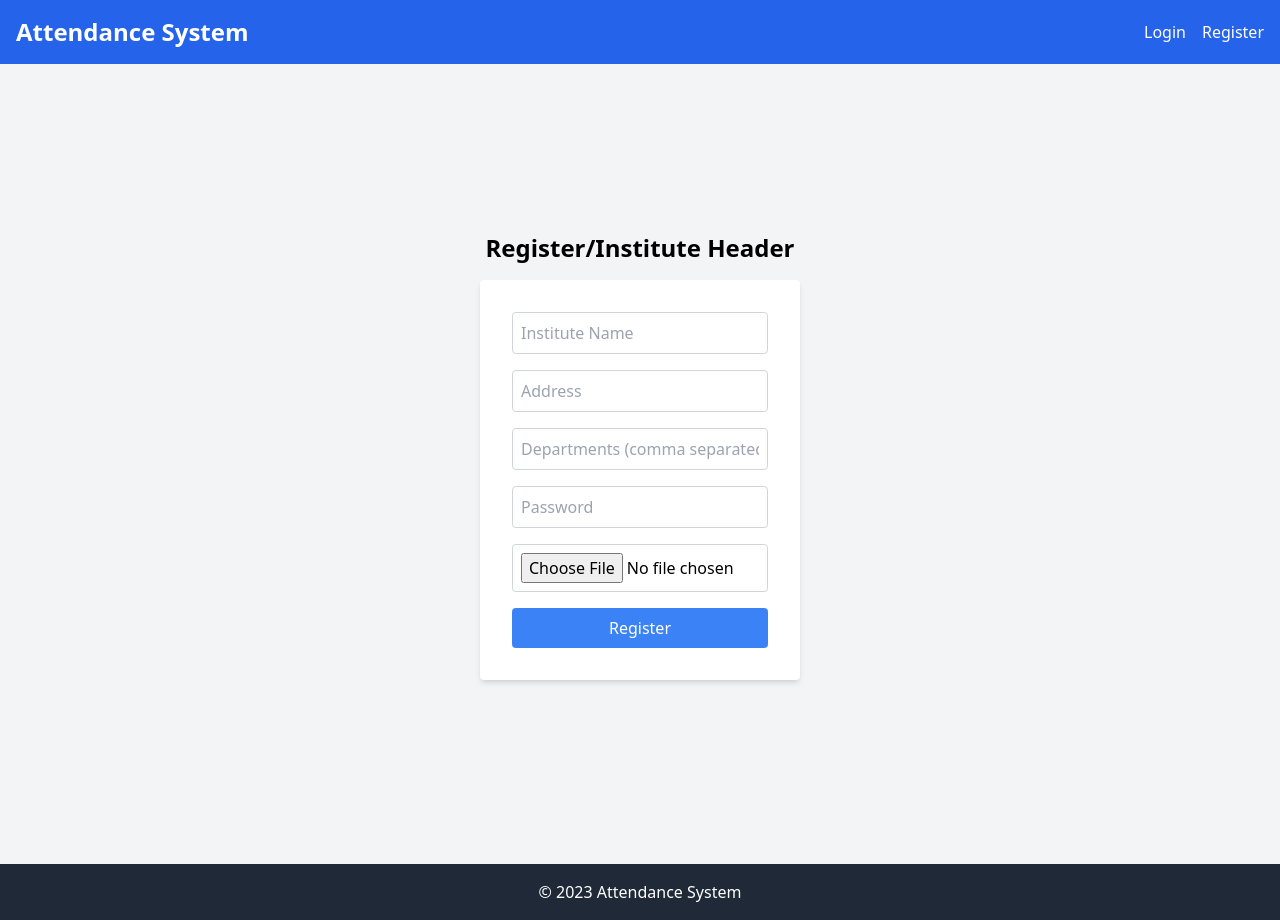
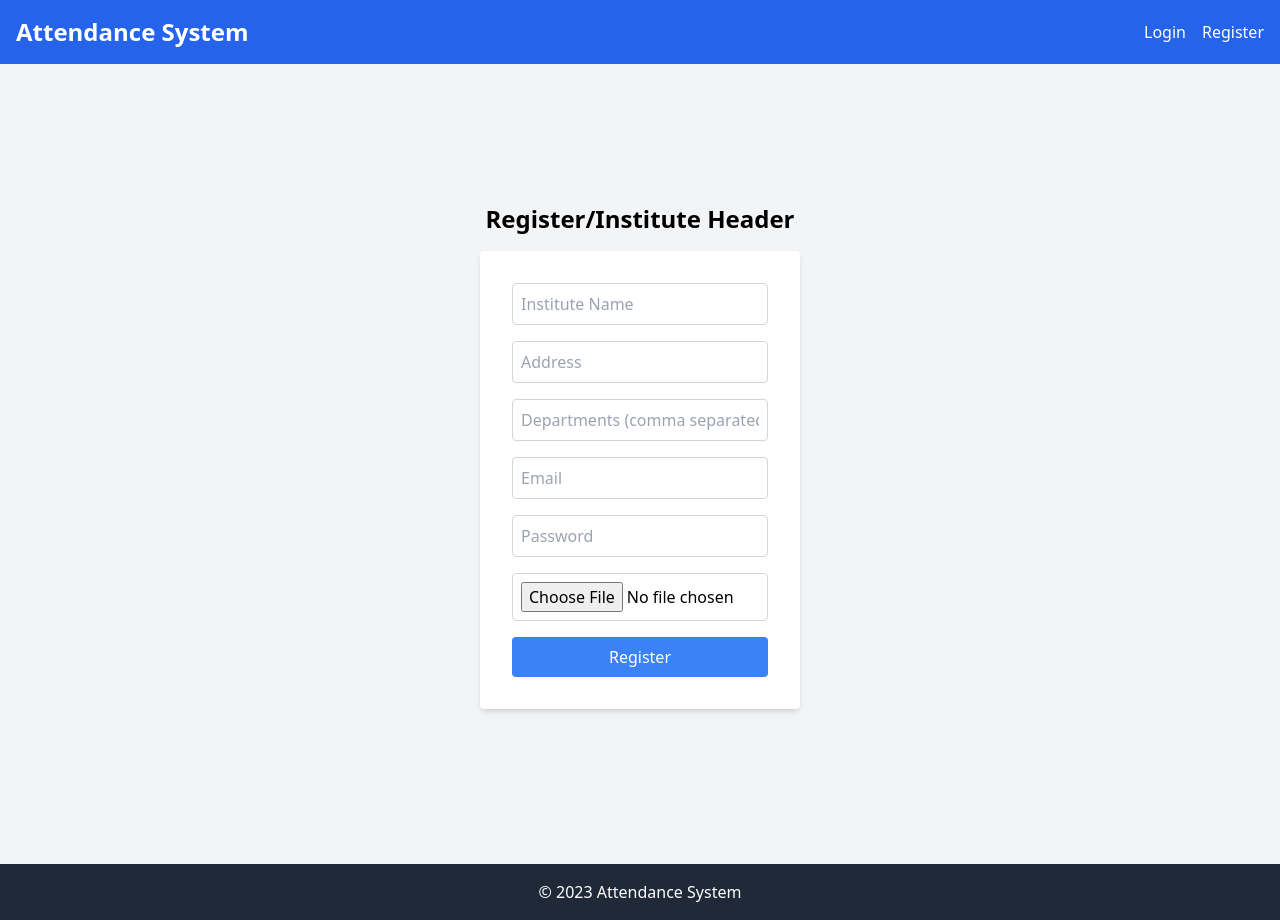
Before and after one commit to ShrideviBharne/attendance-admin-panel, a Next.js app: page /register in a window 1280 px wide. Built offline with nearby package versions, Linux system fonts and the light colour scheme; no server answers.

Commit message:
some changes

```diff
--- a/pages/register.tsx
+++ b/pages/register.tsx
@@ -3,6 +3,7 @@ import Navbar from '../components/Navbar';
 import { db } from '../firebaseConfig'; // Import Firestore
 import { collection, addDoc } from 'firebase/firestore'; // Import Firestore functions
 import { useRouter } from 'next/router'; // Import useRouter for redirecting
+import { getAuth, createUserWithEmailAndPassword } from 'firebase/auth'; // Import Firebase Auth functions
 
 const Register = () => {
   const [instituteName, setInstituteName] = useState('');
@@ -10,25 +11,33 @@ const Register = () => {
   const [departments, setDepartments] = useState('');
   const [password, setPassword] = useState('');
   const [logo, setLogo] = useState('');
+  const [email, setEmail] = useState(''); // Add email state
   const router = useRouter(); // Initialize useRouter
+  const auth = getAuth(); // Initialize Firebase Auth
 
   const handleRegister = async () => {
     try {
+      // Register user with email and password
+      const userCredential = await createUserWithEmailAndPassword(auth, email, password);
+      const user = userCredential.user;
+
       // Add a new document with a generated ID
-      console.log("Firestore DB:", db);
       await addDoc(collection(db, 'institutes'), {
         instituteName,
         address,
         departments,
-        password,
         logo,
+        uid: user.uid, // Store user ID
       });
+
       // Clear the form fields
+
       setInstituteName('');
       setAddress('');
       setDepartments('');
       setPassword('');
       setLogo('');
+      setEmail(''); // Clear email field
       alert('Registration successful!'); // Optional: Notify the user
       // Redirect to login page
       router.push('/login'); // Redirect to login page
@@ -65,6 +74,13 @@ const Register = () => {
             className="mb-4 w-full p-2 border border-gray-300 rounded"
           />
           <input
+            type="email" // Change type to email
+            placeholder="Email"
+            value={email} // Bind email state
+            onChange={(e) => setEmail(e.target.value)} // Update email state
+            className="mb-4 w-full p-2 border border-gray-300 rounded"
+          />
+          <input
             type="password"
             placeholder="Password"
             value={password}
```
